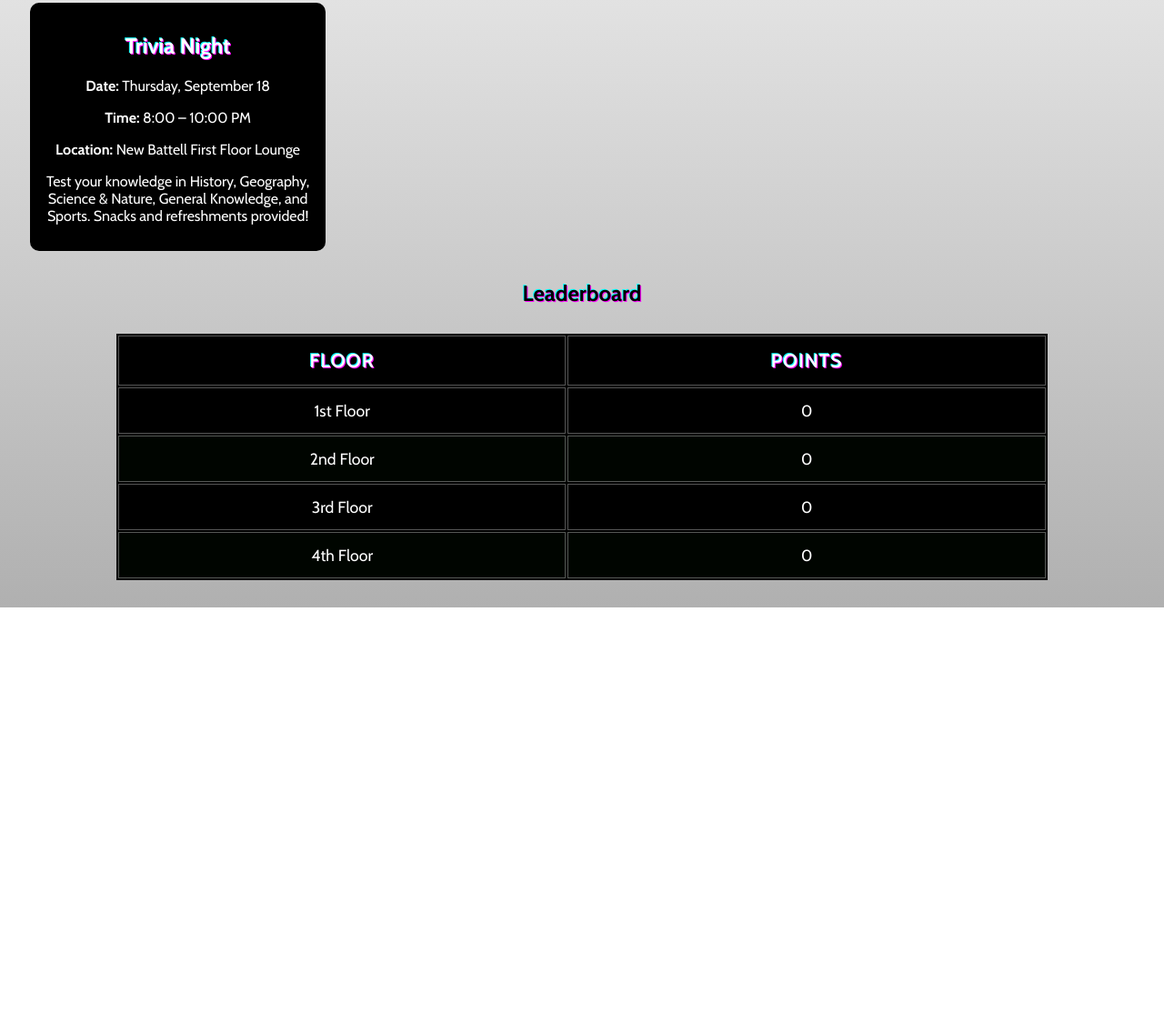
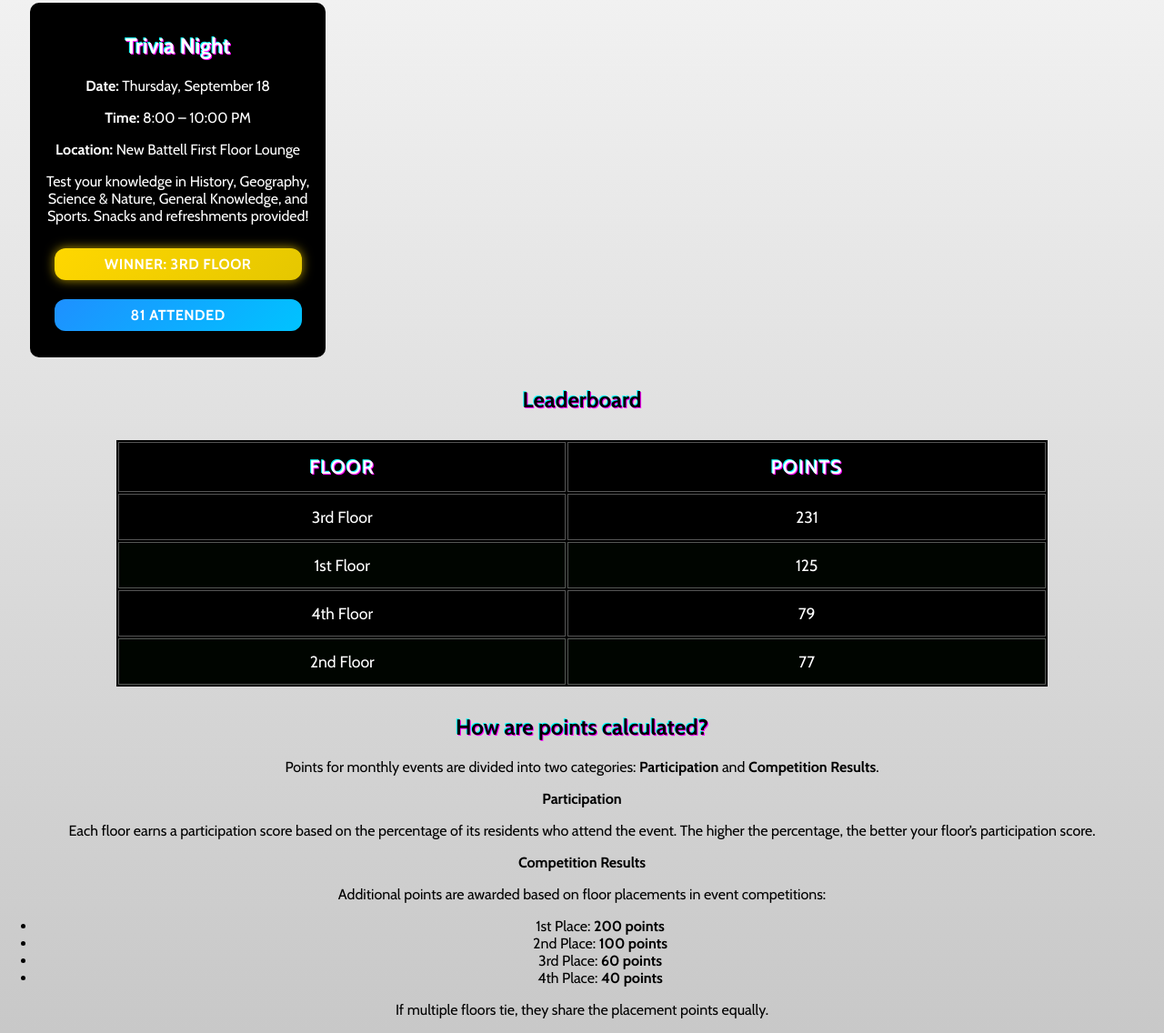
Before and after one commit to SEBAS0078/Battellgrounds, a website with bundled scripts: page index.html in a window 1280 px wide. Shown: the part 392-1528 px from the top of the page at 91% size. Before the commit the page ends 1060 px from the top, so only its background shows below. Built offline with nearby package versions, Linux system fonts and the light colour scheme.

Commit message:
Update after first event

```diff
--- a/events.js
+++ b/events.js
@@ -5,7 +5,9 @@ const events =  ` [
     "date": "Thursday, September 18",
     "time": "8:00 – 10:00 PM",
     "location": "New Battell First Floor Lounge",
-    "description": "Test your knowledge in History, Geography, Science & Nature, General Knowledge, and Sports. Snacks and refreshments provided!"
+    "description": "Test your knowledge in History, Geography, Science & Nature, General Knowledge, and Sports. Snacks and refreshments provided!",
+    "attendance": 81,
+    "winner": "3rd floor"
   }
 ]
 `
--- a/index.html
+++ b/index.html
@@ -56,6 +56,36 @@
     </tbody>
   </table>
 </section>
+<h2>How are points calculated?</h2>
+<div>
+  <div class="event-explanation">
+    <p>
+      Points for monthly events are divided into two categories:
+      <strong>Participation</strong> and <strong>Competition Results</strong>.
+    </p>
+
+    <h4>Participation</h4>
+    <p>
+      Each floor earns a participation score based on the percentage of its residents
+      who attend the event. The higher the percentage, the better your floor’s
+      participation score.
+    </p>
+
+    <h4>Competition Results</h4>
+    <p>
+      Additional points are awarded based on floor placements in event competitions:
+    </p>
+    <ul>
+      <li>1st Place: <strong>200 points</strong></li>
+      <li>2nd Place: <strong>100 points</strong></li>
+      <li>3rd Place: <strong>60 points</strong></li>
+      <li>4th Place: <strong>40 points</strong></li>
+    </ul>
+    <p>
+      If multiple floors tie, they share the placement points equally.
+    </p>
+  </div>
+</div>
 
 
     <script type="module" src="index.js"></script>
--- a/index.js
+++ b/index.js
@@ -22,6 +22,8 @@ function addEventsToPage(events) {
             <p><strong>Time:</strong> ${event.time}</p>
             <p><strong>Location:</strong> ${event.location}</p>
             <p>${event.description}</p>
+            <p class = "winning-floor"> Winner: ${event.winner}</p>
+            <p class ="attendees"> ${event.attendance} attended </p>
         `;
         eventContainer.appendChild(eventCard);
     }
@@ -46,7 +48,7 @@ function populateLeaderboard(data) {
 
         row.innerHTML = `
             <td>${floor.floor}</td>
-            <td>${floor.points}</td>
+            <td>${Math.round(floor.points)}</td>
         `;
 
         leaderboardTable.appendChild(row);
--- a/leaderboard.js
+++ b/leaderboard.js
@@ -1,7 +1,7 @@
 // leaderboard.js
 export const LEADERBOARD = [
-  { floor: "1st Floor", points: 0 },
-  { floor: "2nd Floor", points: 0 },
-  { floor: "3rd Floor", points: 0 },
-  { floor: "4th Floor", points: 0 }
+  { floor: "1st Floor", points: 125 },
+  { floor: "2nd Floor", points: 76.92 },
+  { floor: "3rd Floor", points: 231.17 },
+  { floor: "4th Floor", points: 78.95 }
 ];
--- a/style.css
+++ b/style.css
@@ -10,7 +10,7 @@
 /* ---------------- Body ---------------- */
 body {
     font-family: 'Cabin', monospace;
-    background:  linear-gradient( #ffffff, #b0b0b0);
+    background:  linear-gradient( #ffffff, #c8c8c8);
     color:  #000000;
     text-align: center;
     padding: 20px;
@@ -24,6 +24,7 @@ body {
 /* ---------------- Header ---------------- */
 .header {
     display: flex;
+    flex-direction: column;
     justify-content: center; /* horizontally centers children */
     align-items: center;     /* vertically centers children */
     margin-top: 25px;
@@ -212,3 +213,41 @@ button:hover {
     background: rgba(41, 136, 160, 0.15);
     transition: background 0.3s ease;
 }
+
+.attendees {
+  background: linear-gradient(135deg, #1e90ff, #00c3ff); /* blue gradient */
+  box-shadow: 0 2px 6px rgba(0, 0, 0, 0.4);
+  width: 80%;
+  display: inline-block;
+  font-weight: bold;
+  font-size: 1rem;
+  padding: 0.5rem 1rem;
+  border-radius: 12px;
+  text-align: center;
+  margin-top: 5px;
+  letter-spacing: 0.5px;
+  text-transform: uppercase;
+}
+
+#event-explanation ul {
+  text-align: left;   /* align bullets and text to the left */
+  display: inline-block; /* keeps the list centered as a block, but text inside is left */
+  margin: 0 auto;     /* centers the whole block if needed */
+  padding-left: 20px; /* gives proper bullet indentation */
+}
+
+.winning-floor {
+  background: linear-gradient(135deg, gold, #e5c700);
+  color: #000;
+  font-weight: bold;
+  font-size: 1rem;
+  padding: 0.5rem 1rem;
+  border-radius: 12px;
+  text-align: center;
+  margin-top: 10px;
+  display: inline-block;
+  box-shadow: 0 0 12px rgba(255, 215, 0, 0.7);
+  letter-spacing: 0.5px;
+  text-transform: uppercase;
+  width: 80%
+}
```
